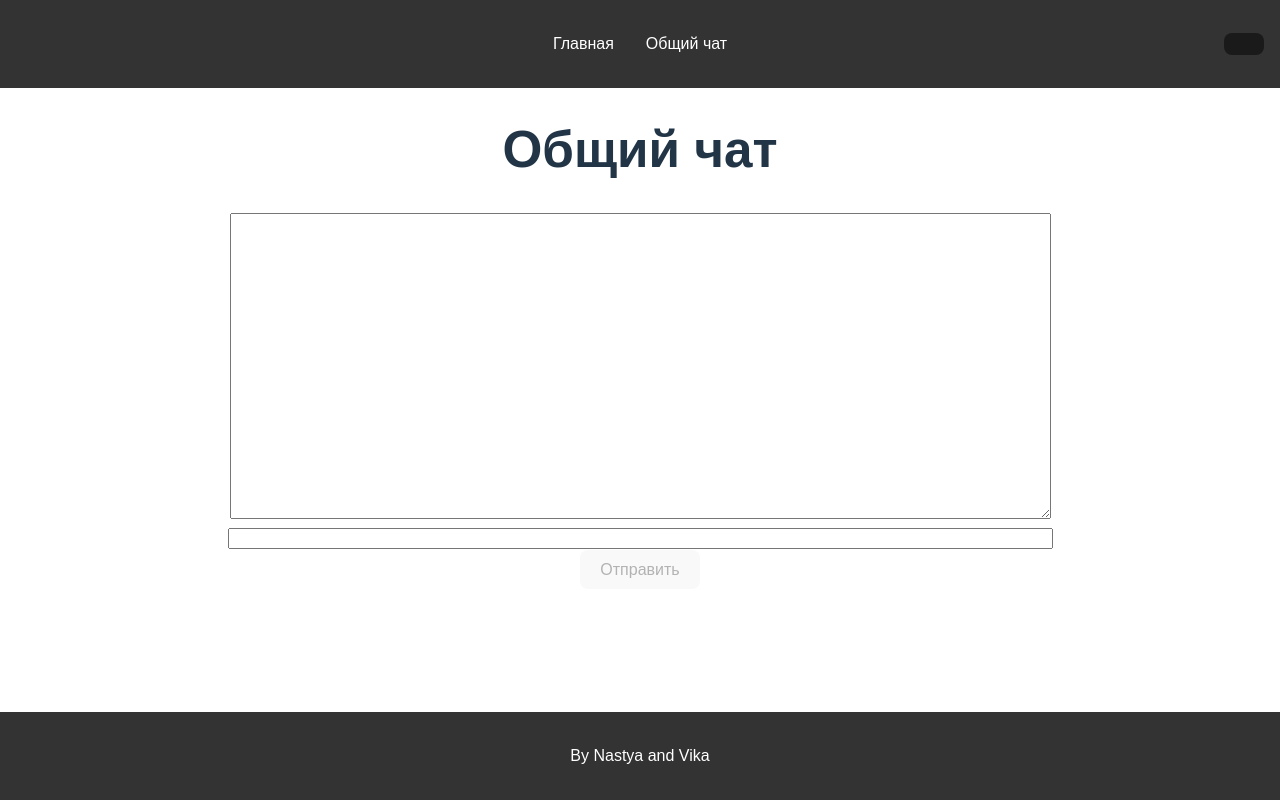
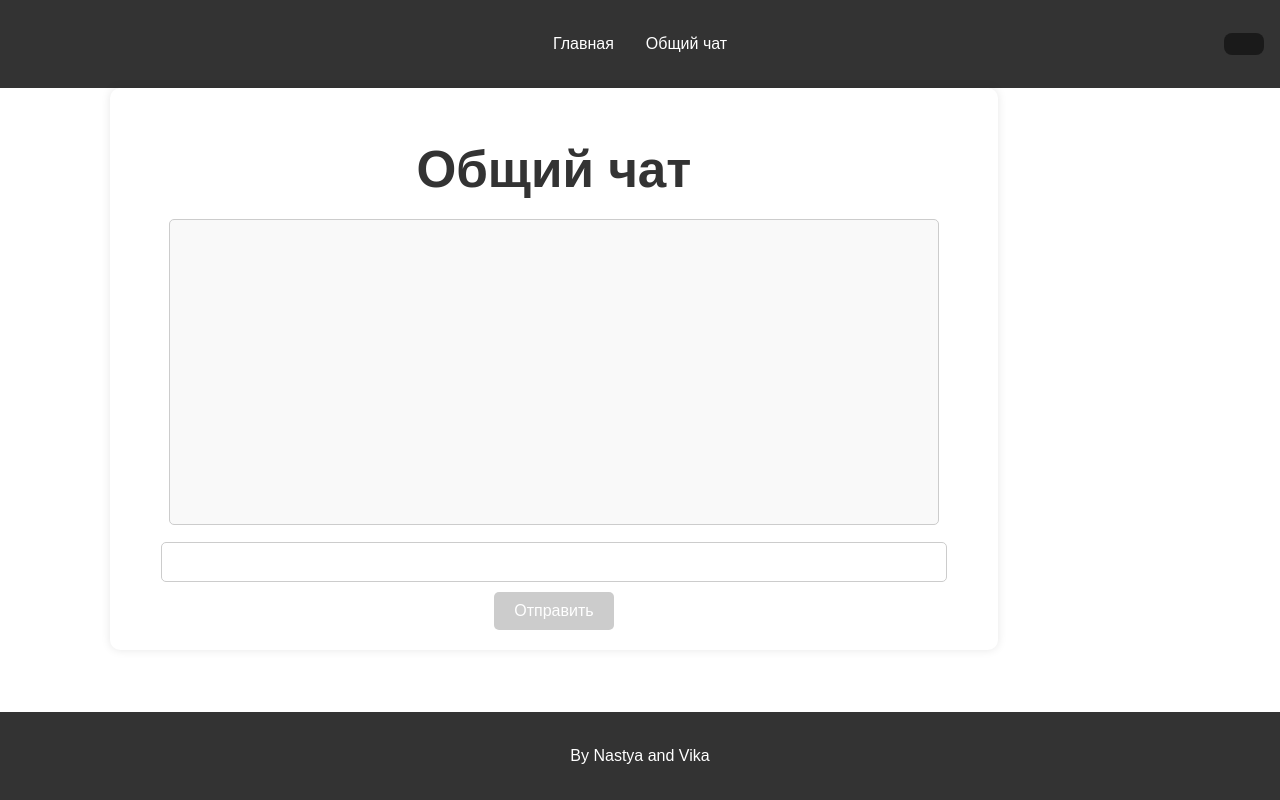
Before and after one commit to ChiVika/projectRIP, a React (Vite) app in the folder client/: page /chat in a window 1280 px wide. Built offline with nearby package versions, Linux system fonts and the light colour scheme; no server answers.

Commit message:
стили карточек и чата

```diff
--- a/client/src/App.css
+++ b/client/src/App.css
@@ -11,8 +11,8 @@ body {
   font-family: Arial, sans-serif;
   display: flex;
   flex-direction: column;
-
   min-height: 100vh;
+  margin-bottom: 50px;
 }
 
 header{
@@ -23,6 +23,7 @@ header{
   width: 100%;
   box-sizing: border-box;
   margin: 0;
+
 }
 
 footer {
--- a/client/src/components/PostForm.css
+++ b/client/src/components/PostForm.css
@@ -30,6 +30,7 @@
     width: 300px;
     height: 300px;
     z-index: 5;
+
 }
 .AddWork__form{
     display: flex;
@@ -50,7 +51,16 @@
     text-align: center;
     margin-bottom: 20px;
     resize: none;
+
 }
 .AddWork__input:focus{
     outline: none;
 }
+
+.PostList__title{
+    color: #EAE6DB;
+}
+
+.PostList__desc{
+    color: #EAE6DB;
+}
--- a/client/src/components/PostList.css
+++ b/client/src/components/PostList.css
@@ -2,11 +2,15 @@
     width: 300px;
     height: 300px;
     object-fit: cover;
+    border-top-left-radius: 5%;
+    border-top-right-radius: 5%;
 }
 .PostList__container{
     width: 300px;
-    background-color: #333;
+    background-color: #BAA791;
     height: 450px;
+    border-radius: 5%;
+    margin-bottom: 50px;
 }
 .PostList{
     display: flex;
@@ -16,6 +20,7 @@
 }
 .PostList__Add-title{
     width: 1440px;
+
 }
 .PostList__Add-container{
     position: relative;
--- /dev/null
+++ b/client/src/components/RoomChat.css
@@ -0,0 +1,74 @@
+/* ChatRoom.css */
+/* body {
+    font-family: Arial, sans-serif;
+    background-color: #f0f0f0;
+    margin: 0;
+    padding: 0;
+    display: flex;
+    justify-content: center;
+    align-items: center;
+    height: 100vh;
+  } */
+
+  .chat-container {
+    background-color: #fff;
+    border-radius: 10px;
+    box-shadow: 0 0 10px rgba(0, 0, 0, 0.1);
+    padding: 20px;
+    width: 80%;
+    /* max-width: 800px; */
+    text-align: center;
+    align-items: center;
+  }
+
+  h1 {
+    margin-bottom: 20px;
+    font-size: 24px;
+    color: #333;
+  }
+
+  #chat-log {
+    width: 90%;
+    height: 300px;
+    border: 1px solid #ccc;
+    border-radius: 5px;
+    /* padding: 10px; */
+    font-size: 16px;
+    resize: none;
+    background-color: #f9f9f9;
+    justify-content: center;
+    align-items: center;
+  }
+
+  #chat-message-input {
+    /* width: calc(100% - 22px); */
+    width: 90%;
+    padding: 10px;
+    border: 1px solid #ccc;
+    border-radius: 5px;
+    font-size: 16px;
+    margin-top: 10px;
+    justify-content: center;
+    align-items: center;
+  }
+
+  #chat-message-submit {
+    margin-top: 10px;
+    padding: 10px 20px;
+    border: none;
+    border-radius: 5px;
+    background-color: #BAA791;
+    color: #fff;
+    font-size: 16px;
+    cursor: pointer;
+    transition: background-color 0.3s;
+  }
+
+  #chat-message-submit:hover {
+    background-color: #806044;
+  }
+
+  #chat-message-submit:disabled {
+    background-color: #ccc;
+    cursor: not-allowed;
+  }
--- a/client/src/components/RoomChat.jsx
+++ b/client/src/components/RoomChat.jsx
@@ -1,4 +1,5 @@
 import React, { useState, useEffect } from 'react';
+import './RoomChat.css'; // Импортируйте стили
 
 function ChatRoom() {
   const [messages, setMessages] = useState([]);
@@ -39,14 +40,12 @@ function ChatRoom() {
     }
   };
 
-
-
   return (
-    <div>
+    <div className="chat-container">
       <h1>Общий чат</h1>
       <textarea id="chat-log" cols="100" rows="20" value={messages.join('\n')} readOnly></textarea>
       <br />
-      <input id="chat-message-input" type="text" size="100" value={messageInput}onChange={(e) => setMessageInput(e.target.value)}/>
+      <input id="chat-message-input" type="text" size="100" value={messageInput} onChange={(e) => setMessageInput(e.target.value)} />
       <br />
       <button id="chat-message-submit" onClick={handleSendMessage} disabled={!isConnected}>
         Отправить
```
Also changed, not shown: 1 other file (tests, documents, lock files or other folders).
